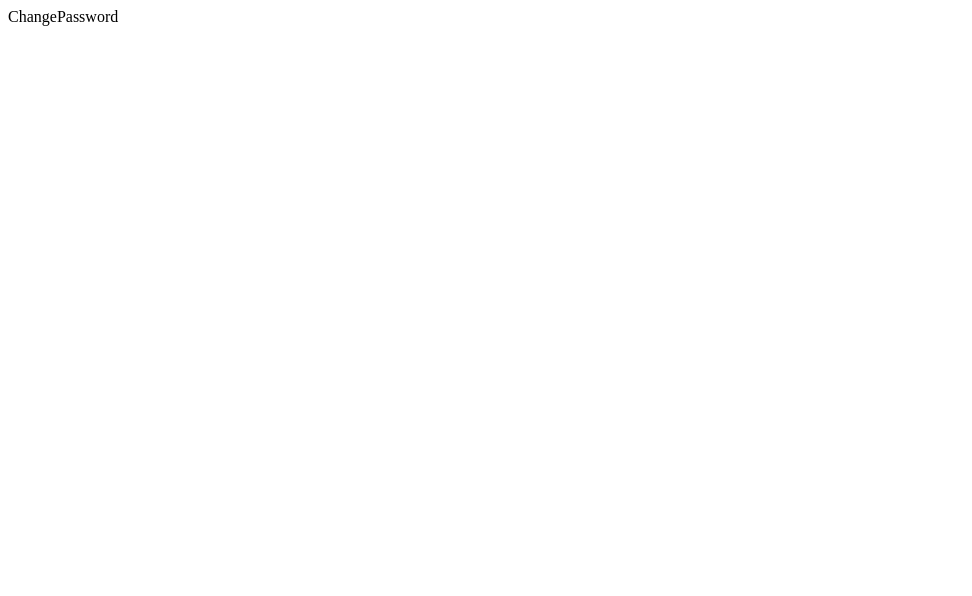
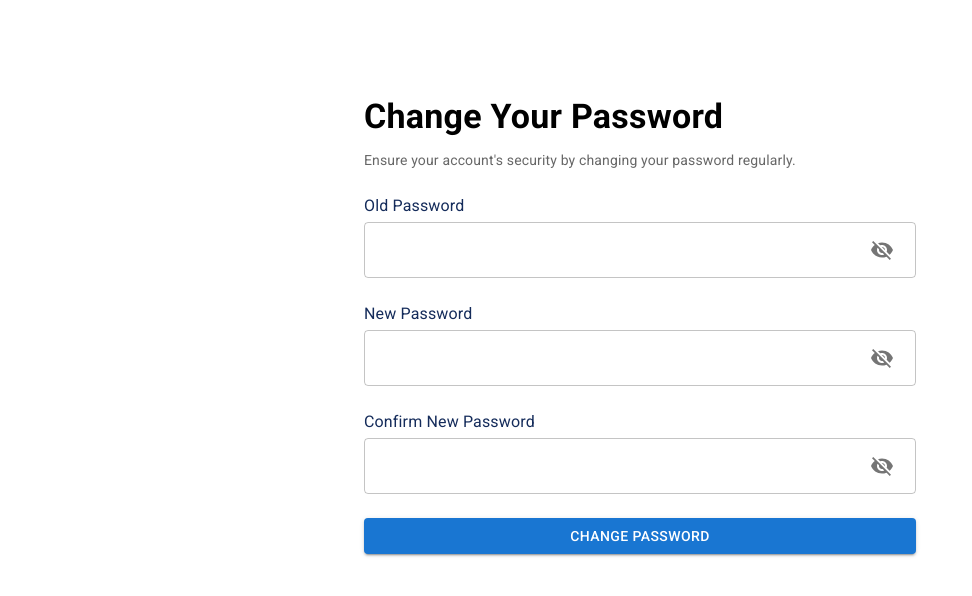
Before and after one commit to mohamedreda850/hms, a React (Vite) app: page /change-password in a window 1280 px wide. Shown: the top 596 px of the page, without its empty margins (0-972 px from the left). Built offline with nearby package versions, Linux system fonts and the light colour scheme.

Commit message:
Add change password functionality

```diff
--- a/src/Modules/Authentication/ChangePassword/ChangePassword.tsx
+++ b/src/Modules/Authentication/ChangePassword/ChangePassword.tsx
@@ -1,7 +1,156 @@
-import styles from './ChangePassword.module.css';
+import React, { useState } from "react";
+import {
+  Box,
+  Button,
+  IconButton,
+  InputAdornment,
+  TextField,
+  Typography,
+  Container,
+  Stack,
+} from "@mui/material";
+import { Visibility, VisibilityOff } from "@mui/icons-material";
+import { useForm, SubmitHandler } from "react-hook-form";
+import { useNavigate } from "react-router-dom";
+import { toast} from "react-toastify";
+import { AUTH_URL, axiosInstanceAdminAuth } from "../../../Services/END_POINTS/ADMIN/URLS";
+
+
+interface ChangeData {
+  oldPassword: string;
+  newPassword: string;
+  confirmNewPassword: string;
+}
 
 export default function ChangePassword() {
-  return (
-    <div>ChangePassword</div>
-  )
+  const [type, setType] = useState("password");
+  const [typePassword, setTypePassword] = useState("password");
+  const [typeConfirmPassword, setTypeConfirmPassword] = useState("password");
+
+  const navigate = useNavigate();
+  const {
+    register,
+    formState: { errors, isSubmitting },
+    handleSubmit,
+    watch,
+  } = useForm<ChangeData>();
+
+  const onSubmit: SubmitHandler<ChangeData> = async (data) => {
+    try {
+      const res = await axiosInstanceAdminAuth.put(AUTH_URL.CHANGE_PASSWORD, data)
+      console.log(res)
+      toast.success("Password changed!");
+
+      navigate("/auth/login");
+    } catch (error: any) {
+      console.log(error)
+
+      toast.error(error?.response?.data?.message || "Oops, something went wrong! ");
+    }
+  };
+
+  const toggleVisibility = (setter: React.Dispatch<React.SetStateAction<string>>) => {
+    setter((prevType) => (prevType === "password" ? "text" : "password"));
+  };
+
+  return (<>    <Stack direction="column" spacing={8} sx={{ justifyContent: "center", alignItems: "center" , mt: 10 }}>
+      <Container maxWidth="sm">
+        <Box sx={{ mt: 2 }}>
+          <Typography variant="h4" gutterBottom sx={{ fontWeight: "bold" }}>
+            Change Your Password
+          </Typography>
+          <Typography variant="body2" sx={{ color: "text.secondary", mb: 3 }}>
+            Ensure your account's security by changing your password regularly.
+          </Typography>
+          <form onSubmit={handleSubmit(onSubmit)}>
+            <Stack spacing={3}>
+              {/* Old Password */}
+              <Box>
+                <Typography sx={{ color: "#152C5B", mb: 0.5 }}>Old Password</Typography>
+                <TextField
+                  type={type}
+                  fullWidth
+                  required
+                  {...register("oldPassword", { required: "Old password is required" })}
+                  error={!!errors.oldPassword}
+                  helperText={errors.oldPassword?.message}
+                  InputProps={{
+                    endAdornment: (
+                      <InputAdornment position="end">
+                        <IconButton onClick={() => toggleVisibility(setType)}>
+                          {type === "password" ? <VisibilityOff /> : <Visibility />}
+                        </IconButton>
+                      </InputAdornment>
+                    ),
+                  }}
+                />
+              </Box>
+
+              {/* New Password */}
+              <Box>
+                <Typography sx={{ color: "#152C5B", mb: 0.5 }}>New Password</Typography>
+                <TextField
+                  type={typePassword}
+                  fullWidth
+                  required
+                  {...register("newPassword", {
+                    required: "New password is required",
+                    minLength: { value: 6, message: "Password must be at least 6 characters" },
+                  })}
+                  error={!!errors.newPassword}
+                  helperText={errors.newPassword?.message}
+                  InputProps={{
+                    endAdornment: (
+                      <InputAdornment position="end">
+                        <IconButton onClick={() => toggleVisibility(setTypePassword)}>
+                          {typePassword === "password" ? <VisibilityOff /> : <Visibility />}
+                        </IconButton>
+                      </InputAdornment>
+                    ),
+                  }}
+                />
+              </Box>
+
+              {/* Confirm New Password */}
+              <Box>
+                <Typography sx={{ color: "#152C5B", mb: 0.5 }}>Confirm New Password</Typography>
+                <TextField
+                  type={typeConfirmPassword}
+                  fullWidth
+                  required
+                  {...register("confirmNewPassword", {
+                    required: "Please confirm your new password",
+                    validate: (value) =>
+                      value === watch("newPassword") || "Passwords do not match",
+                  })}
+                  error={!!errors.confirmNewPassword}
+                  helperText={errors.confirmNewPassword?.message}
+                  InputProps={{
+                    endAdornment: (
+                      <InputAdornment position="end">
+                        <IconButton onClick={() => toggleVisibility(setTypeConfirmPassword)}>
+                          {typeConfirmPassword === "password" ? <VisibilityOff /> : <Visibility />}
+                        </IconButton>
+                      </InputAdornment>
+                    ),
+                  }}
+                />
+
+              </Box>
+
+              <Button type="submit" variant="contained" color="primary" fullWidth disabled={isSubmitting}>
+                {isSubmitting ? "Changing Password..." : "Change Password"}
+              </Button>
+            </Stack>
+          </form>
+
+        </Box>
+      </Container>
+
+    </Stack>
+
+  </>
+
+
+  );
 }
```
